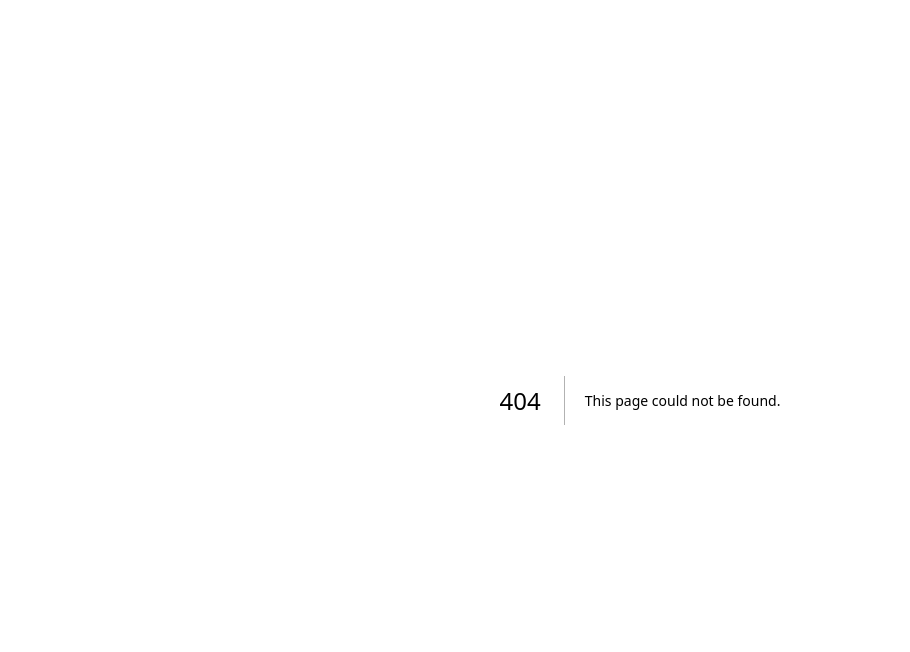
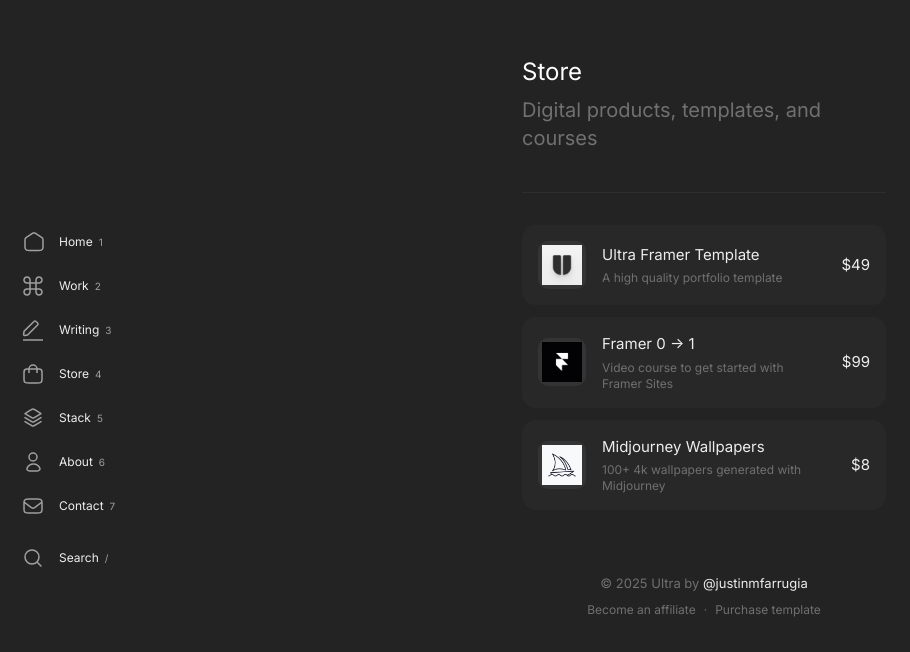
Before and after one commit to arielmell0/ultra-framer-template-clone, a Next.js app: page /store in a window 1280 px wide. Before the commit this address had no page. Shown: the top 652 px of the page, without its empty margins (0-910 px from the left). Built offline with nearby package versions, Linux system fonts and the light colour scheme.

Commit message:
feat(subpages): build store product listing page

```diff
--- /dev/null
+++ b/src/app/store/page.tsx
@@ -0,0 +1,54 @@
+import Image from "next/image";
+import Link from "next/link";
+import { LeftRailNav } from "@/components/LeftRailNav";
+import { Footer } from "@/components/Footer";
+import { products } from "@/data/products";
+
+export default function StorePage() {
+  return (
+    <div className="min-h-screen bg-[#232323] text-[#ededed]">
+      <LeftRailNav />
+      <main className="mx-auto max-w-[540px] px-6 pl-[152px] pt-14">
+        <header className="mb-10">
+          <h1 className="text-2xl font-normal text-white">Store</h1>
+          <p className="mt-2 text-xl text-[#707070]">Digital products, templates, and courses</p>
+        </header>
+
+        <section className="flex flex-col gap-3 border-t border-[#2e2e2e] pt-8">
+          {products.map((product) => (
+            <Link
+              key={product.slug}
+              href={`/store/${product.slug}`}
+              className="flex items-center justify-between rounded-xl bg-[#282828] p-4 transition hover:bg-[#2e2e2e]"
+            >
+              <div className="flex items-center gap-4">
+                <div className="flex h-12 w-12 shrink-0 items-center justify-center rounded-lg bg-[#343434] overflow-hidden">
+                  <Image
+                    src={product.image}
+                    alt={product.title}
+                    width={48}
+                    height={48}
+                    className="h-full w-full object-contain p-1"
+                  />
+                </div>
+                <div>
+                  <h2 className="text-[15px] font-normal text-[#ededed]">
+                    {product.title}
+                  </h2>
+                  <p className="mt-1 text-xs text-[#707070]">
+                    {product.description}
+                  </p>
+                </div>
+              </div>
+              <span className="shrink-0 text-[15px] font-normal text-[#ededed] pl-4">
+                {product.price}
+              </span>
+            </Link>
+          ))}
+        </section>
+
+        <Footer />
+      </main>
+    </div>
+  );
+}
--- /dev/null
+++ b/src/data/products.ts
@@ -0,0 +1,93 @@
+export interface Product {
+  slug: string;
+  title: string;
+  description: string;
+  price: string;
+  cost: string;
+  type: string;
+  deliverable: string;
+  badges: string[];
+  image: string;
+  previewImage?: string;
+  buyUrl: string;
+  previewUrl: string;
+  paragraphs: string[];
+  features?: string[];
+}
+
+export const products: Product[] = [
+  {
+    slug: "ultra-framer-template",
+    title: "Ultra Framer Template",
+    description: "A high quality portfolio template",
+    price: "$49",
+    cost: "$49",
+    type: "Template",
+    deliverable: "Framer File",
+    badges: ["TEMPLATE", "FRAMER FILE"],
+    image: "/images/store-ultra.png",
+    previewImage: "/images/store-ultra-preview.png",
+    buyUrl:
+      "https://jusfar.lemonsqueezy.com/checkout/buy/285248c7-75b2-4448-a7ad-a9c5b5e54f3f",
+    previewUrl: "https://ultra.framer.website/",
+    paragraphs: [
+      "Introducing Ultra, a meticulously crafted portfolio template designed for Framer, featuring a minimal aesthetic and powerful capabilities.",
+      "It features keyboard shortcuts for fluid page navigation and offers a dynamic web-app inspired way to showcase your work, store items, and thoughts.",
+      "This template is best suited for designers, developers, marketers, and other creative professionals looking to establish a distinctive online presence.",
+    ],
+    features: [
+      "Keyboard shortcuts for fluid wayfinding",
+      "Dynamic web-app inspired way of viewing CMS content",
+      "Built-in text and color styles",
+      "3 CMS collections for work, blog & store",
+      "Responsive for all devices with breakpoint specific variants",
+      "Site-wide search",
+      "Subtle animations",
+      "Custom 404 page",
+      "Available in light and dark mode",
+      "No code, just design and publish",
+    ],
+  },
+  {
+    slug: "framer-0-1",
+    title: "Framer 0 -> 1",
+    description: "Video course to get started with Framer Sites",
+    price: "$99",
+    cost: "$99",
+    type: "Course",
+    deliverable: "Video Lessons",
+    badges: ["COURSE", "VIDEO LESSONS"],
+    image: "/images/store-framer-course.png",
+    buyUrl:
+      "https://jusfar.lemonsqueezy.com/checkout/buy/285248c7-75b2-4448-a7ad-a9c5b5e54f3f",
+    previewUrl: "https://ultra.framer.website/",
+    paragraphs: [
+      "Introducing Framer 0 -> 1, the comprehensive video course that takes you from zero to mastering Framer Sites.",
+      "With Framer 0 -> 1, you'll embark on an engaging learning journey, guided by expert instructors who break down complex concepts into bite-sized lessons.",
+      "Learn at your own pace as you delve into the fundamentals of Framer Sites. From understanding the interface to creating responsive layouts, you'll gain practical experience at every step.",
+      "By the end of the Framer 0 -> 1 course, you'll have the confidence to tackle any web design project and bring your creative visions to life.",
+      "Join thousands of aspiring designers and web enthusiasts who have already transformed their skills with Framer 0 -> 1.",
+    ],
+  },
+  {
+    slug: "midjourney-wallpapers",
+    title: "Midjourney Wallpapers",
+    description: "100+ 4k wallpapers generated with Midjourney",
+    price: "$8",
+    cost: "$8",
+    type: "Digital Product",
+    deliverable: "Wallpapers",
+    badges: ["DIGITAL PRODUCT", "WALLPAPERS"],
+    image: "/images/store-wallpapers.png",
+    previewImage: "/images/store-wallpapers-preview.jpg",
+    buyUrl:
+      "https://jusfar.lemonsqueezy.com/checkout/buy/285248c7-75b2-4448-a7ad-a9c5b5e54f3f",
+    previewUrl: "https://ultra.framer.website/",
+    paragraphs: [
+      "Discover a stunning collection of 100+ 4K wallpapers, expertly generated with Midjourney.",
+      "Immerse yourself in a diverse range of high-resolution wallpapers that cater to various tastes and preferences.",
+      "With the power of 4K resolution, each wallpaper comes alive with crisp details, vivid colors, and remarkable clarity.",
+      "Choose from a variety of themes, styles, and aesthetics to find the perfect wallpaper that reflects your personality.",
+    ],
+  },
+];
```
Also changed, not shown: .specs/STATE.md, .specs/features/subpages/spec.md, .specs/features/subpages/tasks.md.
